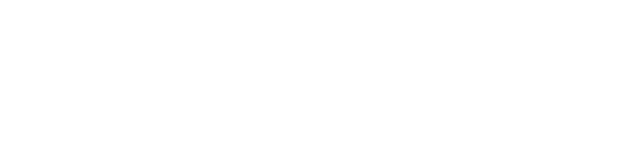
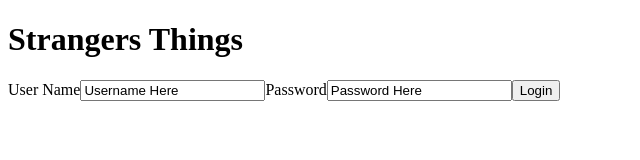
Before and after one commit to willcrelia22/Strangers_Things, a React app: page / in a window 1280 px wide. Shown: the whole page, without its empty margins (0-640 px from the left). Built offline with nearby package versions, Linux system fonts and the light colour scheme.

Commit message:
second commit

```diff
--- a/public/index.html
+++ b/public/index.html
@@ -7,6 +7,6 @@
     <title>Strangers Things</title>
 </head>
 <body>
-    <div id="app"></div>
+    <div id="App"></div>
 </body>
 </html>
--- a/src/components/app.js
+++ b/src/components/app.js
@@ -1,8 +1,19 @@
-import React from 'react'
+import React from "react";
 
-const app = () => {
-    return(<h1>APP COMPONENT</h1>)
-}
+const App = () => {
+  return (
+    <div>
+      <h1>Strangers Things</h1>
 
+      <form>
+        <label>User Name</label>
+        <input id="username" defaultValue="Username Here"></input>
+        <label>Password</label>
+        <input id="password" defaultValue="Password Here"></input>
+        <button type="submit">Login</button>
+      </form>
+    </div>
+  );
+};
 
-export default app
+export default App;
--- a/src/components/index.js
+++ b/src/components/index.js
@@ -1 +1 @@
-export {default as app} from './app'
+export { default as App } from "./App";
--- a/src/index.js
+++ b/src/index.js
@@ -1,13 +1,12 @@
-import React from 'react';
-import ReactDOM from 'react-dom/client'
-import { BrowserRouter, Routes, Route, } from "react-router-dom";
+import React from "react";
+import ReactDOM from "react-dom";
+import { BrowserRouter, Routes, Route } from "react-router-dom";
 
+import { App } from "./components";
 
-import { app } from './components'
-
-const root = ReactDOM.createRoot(document.getElementById('app'))
+const root = ReactDOM.createRoot(document.getElementById("App"));
 root.render(
-<BrowserRouter>
-<app />
-</BrowserRouter>
+  <BrowserRouter>
+    <App />
+  </BrowserRouter>
 );
```
